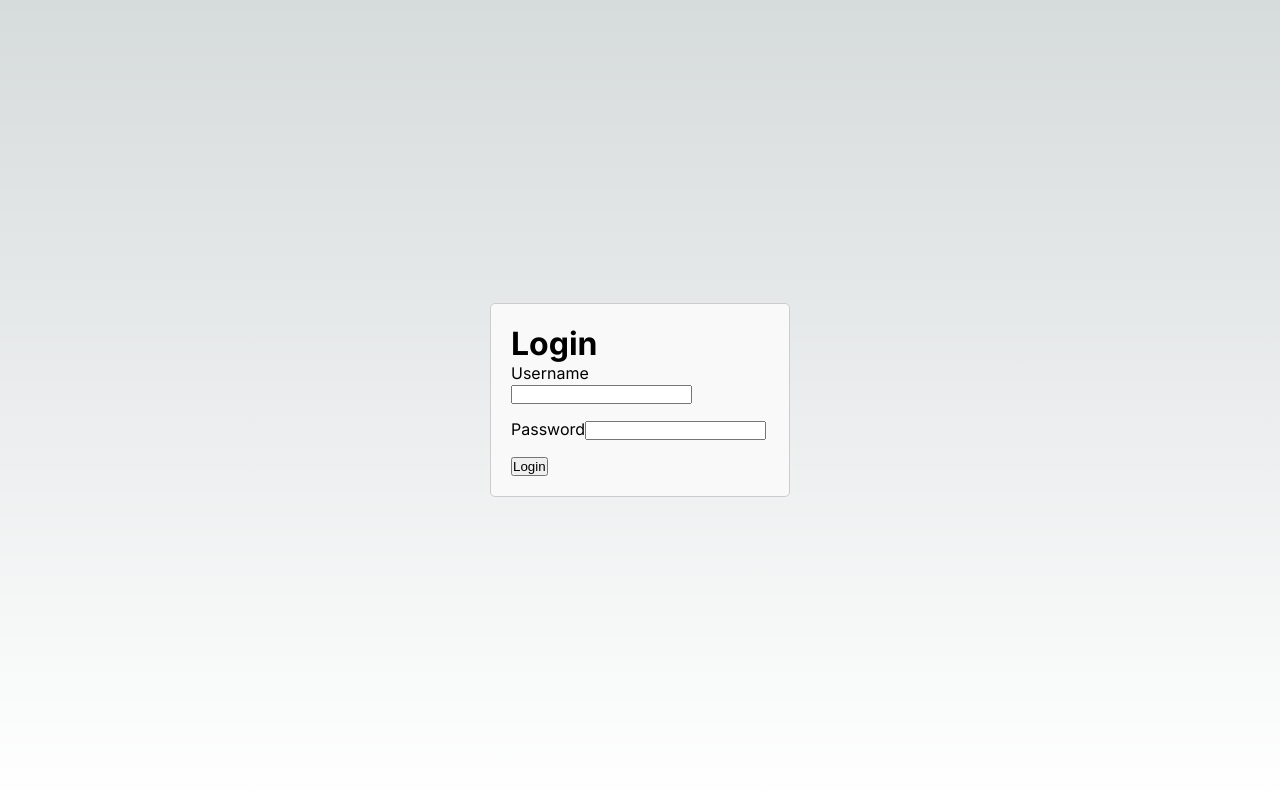
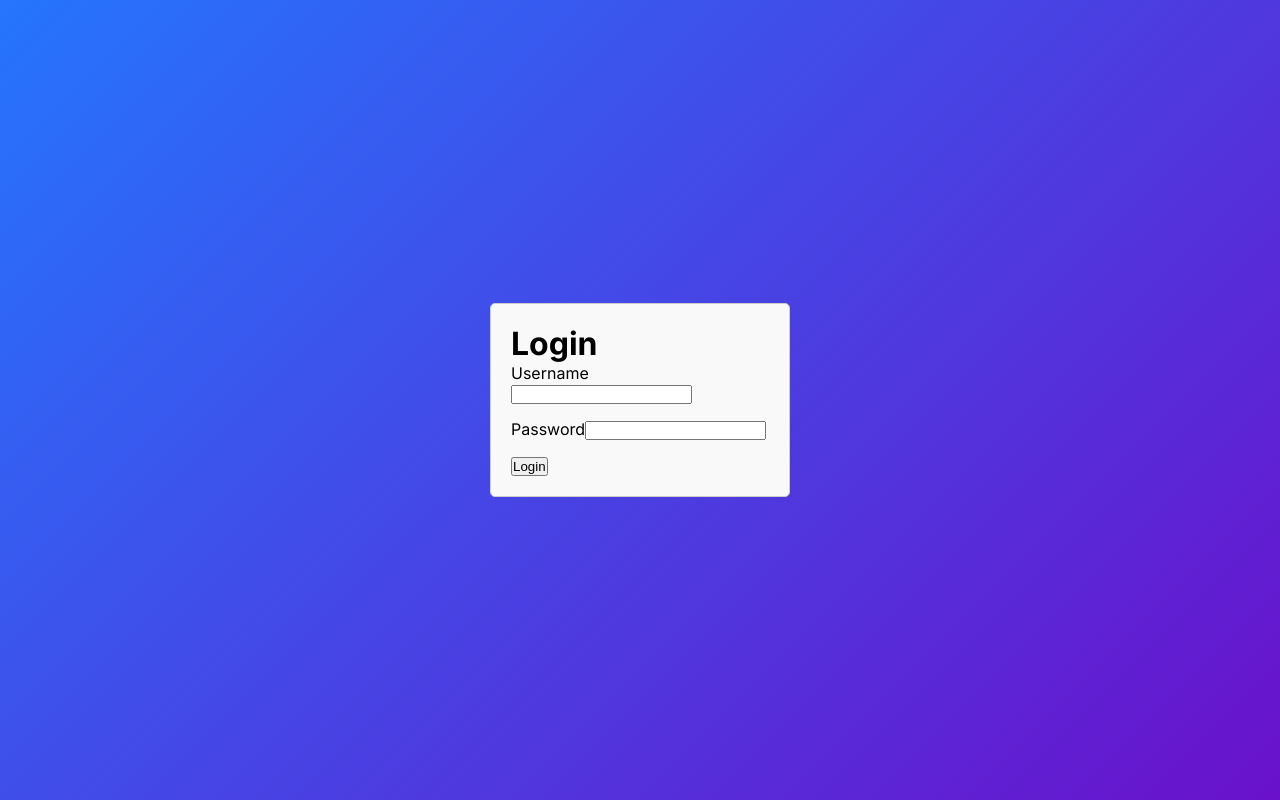
Before and after one commit to Flying-Kimbo/c302p3, a Next.js app: page / in a window 1280 px wide. Built offline with nearby package versions, Linux system fonts and the light colour scheme.

Commit message:
Changed css to not give aneurism
My head really hated looking at the randomly repeating pattern

```diff
--- a/src/app/globals.css
+++ b/src/app/globals.css
@@ -86,13 +86,11 @@ body {
 }
 
 body {
-  color: rgb(var(--foreground-rgb));
-  background: linear-gradient(
-      to bottom,
-      transparent,
-      rgb(var(--background-end-rgb))
-    )
-    rgb(var(--background-start-rgb));
+  margin: 0;
+  padding: 0;
+  font-family: Arial, sans-serif;
+  background: linear-gradient(315deg, #6a11cb, #2575fc);
+  min-height: 100vh;
 }
 
 a {
```
